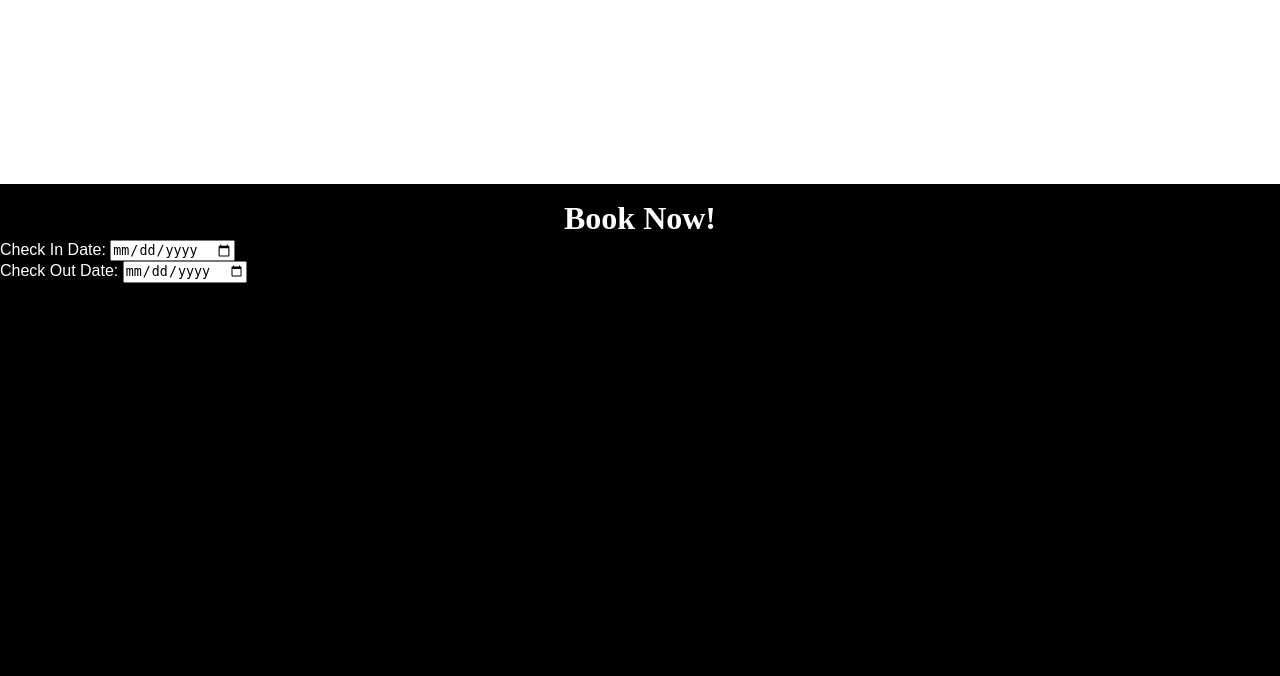
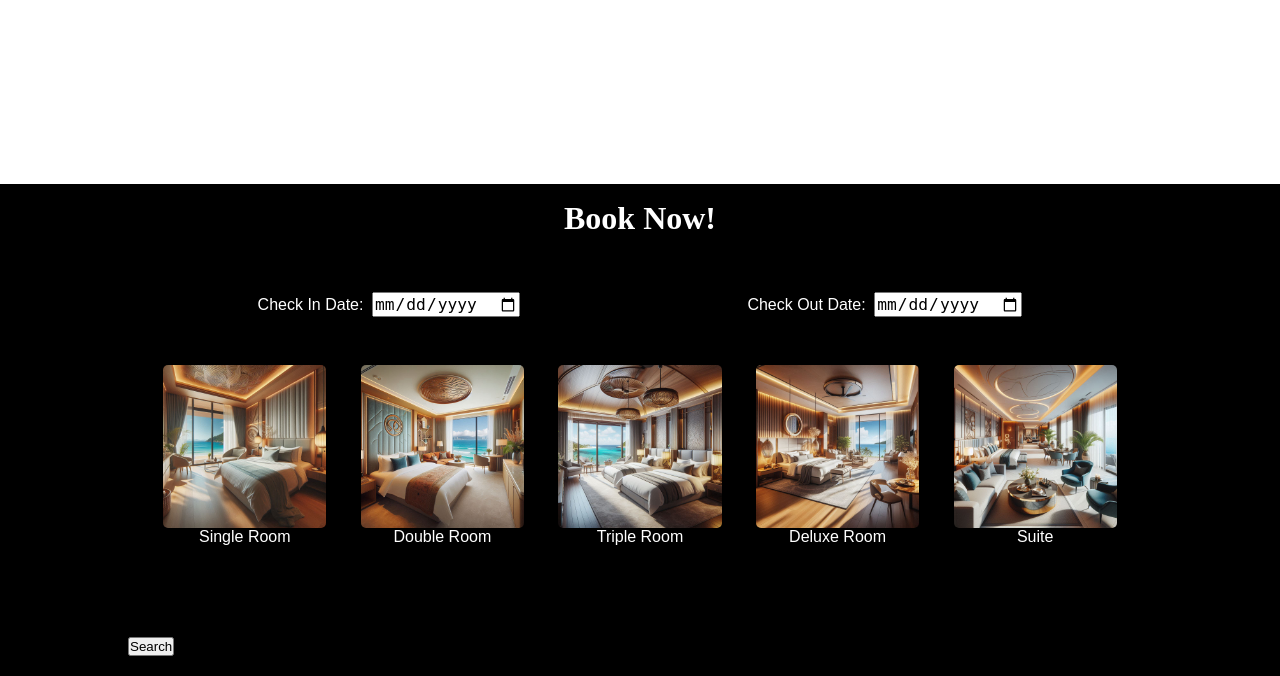
Before and after one commit to farrukh-ahm/oceans_hotel, a Django app: page / in a window 1280 px wide; the page is wider, and only the part inside the window is pictured. Shown: the part 1256-1932 px from the top of that part. Before the commit the page ends 1539 px from the top of that part, so only its background shows below. Run offline with Django 3.2, Linux system fonts and the light colour scheme; some libraries are stand-ins or nearby versions; some web fonts are replaced.

Commit message:
working on the booking section

```diff
--- a/static/script.js
+++ b/static/script.js
@@ -53,5 +53,26 @@ if(checkIn){
     let checkOut = document.querySelector("#check-out")
     let outDate = todayDate.getFullYear()+ "-" + ("0"+(todayDate.getMonth()+1)).slice(-2) + "-" + ("0" + (parseInt(todayDate.getDate())+1).toString()).slice(-2)
     checkOut.min = `${outDate.toString()}`
-    console.log(outDate)
+    // console.log(outDate)
 }
+
+
+// const radios = document.querySelector(".radios::is('selected')")
+// console.log(radios)
+const radios = document.querySelectorAll(".radios")
+radios.forEach(radio => radio.addEventListener("click", e=>{
+    let attri = e.target.getAttribute("data-value")
+    console.log(attri)
+
+}))
+
+const indexButton = document.querySelector(".index-room-search")
+indexButton.addEventListener("click", e=>{
+
+    e.preventDefault()
+
+    console.log(checkIn.value)
+    let selectedRooms = document.querySelectorAll(".cat-container:has(.radios:checked)")
+    console.log(selectedRooms)
+
+})
--- a/static/style.css
+++ b/static/style.css
@@ -327,9 +327,99 @@ nav{
 
 .booking-section{
 
+    container: date-field / inline-size;
     inline-size: 100%;
     min-block-size: var(--section-block);
     background-color: var(--black-section);
     color: var(--black-section-color);
 
 }
+
+.index-form{
+
+    inline-size: 80%;
+    min-block-size: 20em;
+    margin-inline: auto;
+    padding-block: 1.25em;
+    /* border: 1px solid salmon; */
+    /* background-color: aqua; */
+
+}
+
+fieldset{
+    border: none;
+}
+
+.dates{
+    display: flex;
+    justify-content: space-around;
+    align-items: center;
+    flex-wrap: wrap;
+    padding: 1em;
+}
+
+#check-in, #check-out{
+    font-size: 1.25em;
+    margin-inline-start: 0.25em;
+    margin-block-start: 1em;
+}
+
+.room-cat{
+
+    inline-size: 100%;
+    min-block-size: 15em;
+    /* display: grid;
+    grid-template-columns: repeat(auto-fill, minmax(10em,1fr));
+    place-items: center;
+    justify-content: center;
+    row-gap: 1em;
+    column-gap: 1.5em; */
+    margin-block: 2em;
+    padding-inline: 2em;
+    /* text-align: center; */
+    /* background-color: aquamarine; */
+    display: flex;
+    justify-content: space-around;
+    align-items: center;
+    gap: 1.75em;
+    flex-wrap: wrap;
+
+}
+
+.cat-container{
+
+    block-size: 12em;
+    display: flex;
+    flex-direction: column;
+    align-items: center;
+
+}
+
+.radios{
+    display: none;
+}
+
+.cat-container img{
+
+    inline-size: 100%;
+    block-size: 85%;
+    object-fit: contain;
+    border-radius: 5px;
+
+}
+
+.cat-container:has(.radios:checked){
+    border: 2px red solid;
+}
+
+/* .cat-container:has(.radios:checked) + .cat-container{
+    opacity: 0.5;
+} */
+
+@container date-field (inline-size<=980px){
+
+    .booking-section .index-form{
+        inline-size: 100%;
+    }
+
+}
--- a/templates/index.html
+++ b/templates/index.html
@@ -62,6 +62,8 @@
 
         <form action="" class="index-form">
 
+            <fieldset class="dates">
+
                 <div class="field-container">
                     <label for="check-in">Check In Date: </label>
                     <input type="date" id="check-in">
@@ -72,6 +74,44 @@
                     <input type="date" id="check-out">
                 </div>
 
+            </fieldset>
+
+            <fieldset class="room-cat">
+
+                <label for="single" class="cat-container">
+                    <input type="checkbox" class="radios" data-value="single" id="single">
+                    <img src="../static/images/ocean-single-bed.jfif" alt="single-room">
+                    <p>Single Room</p>
+                </label>
+
+                <label for="double" class="cat-container">
+                    <input type="checkbox" class="radios" data-value="double" id="double">
+                    <img src="../static/images/ocean-double-bed.jfif" alt="double-room">
+                    <p>Double Room</p>
+                </label>
+
+                <label for="triple" class="cat-container">
+                    <input type="checkbox" class="radios" data-value="triple" id="triple">
+                    <img src="../static/images/ocean-triple-bed.jfif" alt="triple-room">
+                    <p>Triple Room</p>
+                </label>
+
+                <label for="deluxe" class="cat-container">
+                    <input type="checkbox" class="radios" data-value="deluxe" id="deluxe">
+                    <img src="../static/images/ocean-deluxe-room.jfif" alt="deluxe-room">
+                    <p>Deluxe Room</p>
+                </label>
+
+                <label for="suite" class="cat-container">
+                    <input type="checkbox" class="radios" data-value="suite" id="suite">
+                    <img src="../static/images/ocean-suite.jfif" alt="suite">
+                    <p>Suite</p>
+                </label>
+
+            </fieldset>
+
+            <button class="index-room-search">Search</button>
+
         </form>
 
     </section>
```
Lines whose indentation alone changed are shown as unchanged.
